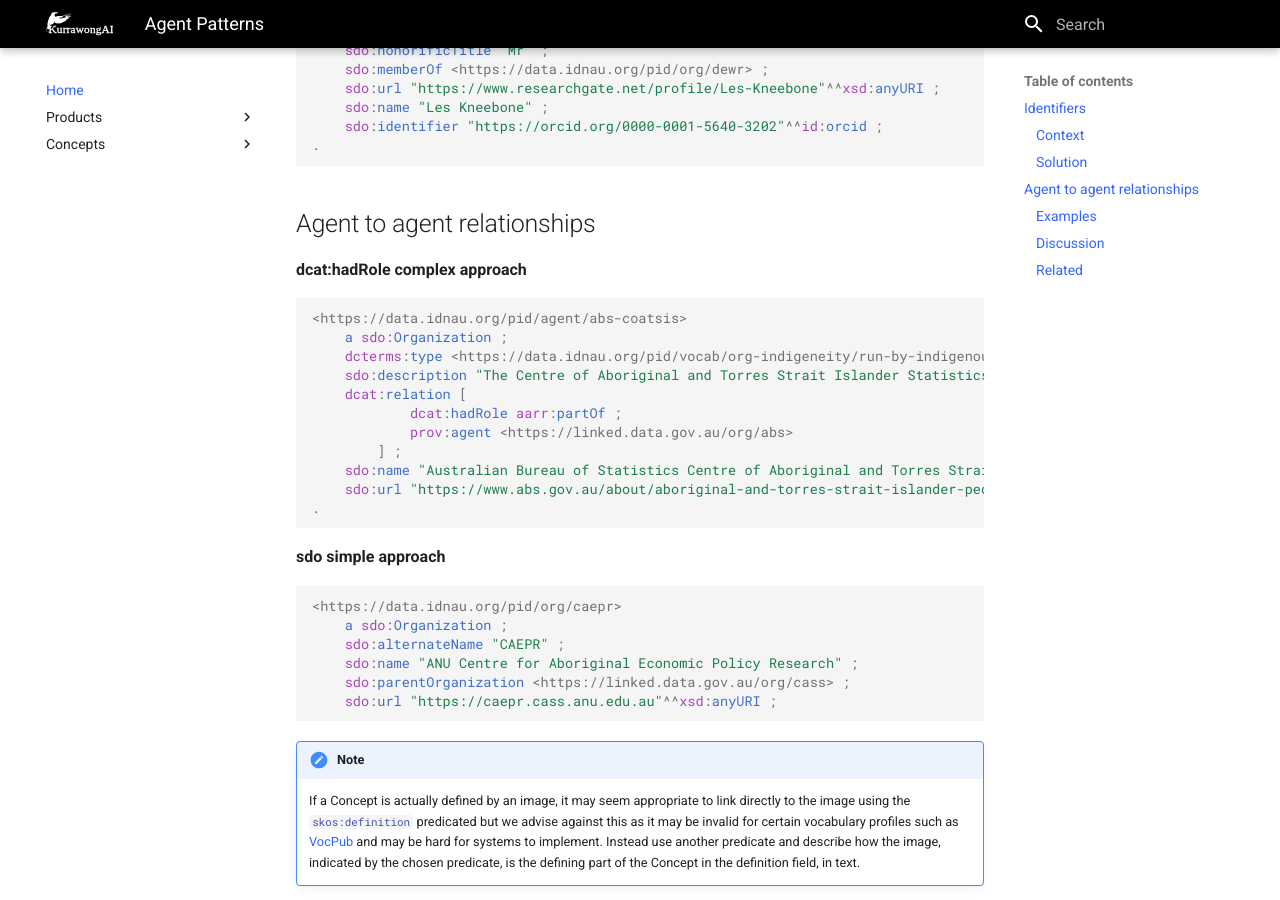
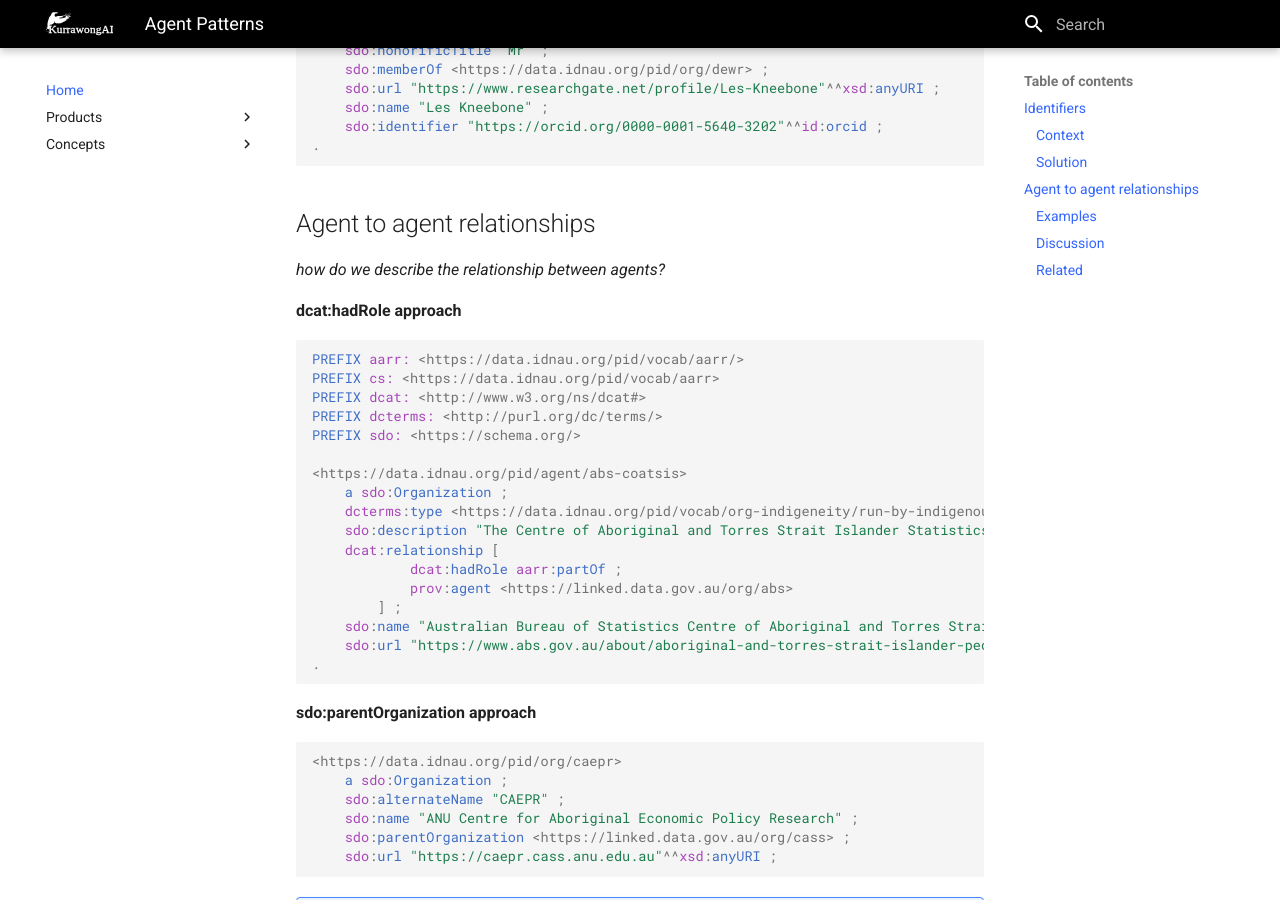
Before and after one commit to Kurrawong/docs, an MkDocs documentation site: the page built from docs/concepts/agents/patterns.md, in a window 1280 px wide and 900 px high, scrolled down 1778 px. Built offline with MkDocs 1.6.1 and Material for MkDocs 9.7.7, drawn with Linux system fonts in a browser that asks for light colours.

Commit message:
Merge remote-tracking branch 'origin/main'

````diff
--- a/docs/concepts/agents/patterns.md
+++ b/docs/concepts/agents/patterns.md
@@ -81,19 +81,24 @@ PREFIX sdo: <https://schema.org/>
 .
 ```
 
-
-
-
 ## Agent to agent relationships
 
-**dcat:hadRole complex approach**
+_how do we describe the relationship between agents?_
+
+**dcat:hadRole approach**
 
 ```turtle
+PREFIX aarr: <https://data.idnau.org/pid/vocab/aarr/>
+PREFIX cs: <https://data.idnau.org/pid/vocab/aarr>
+PREFIX dcat: <http://www.w3.org/ns/dcat#>
+PREFIX dcterms: <http://purl.org/dc/terms/>
+PREFIX sdo: <https://schema.org/>
+
 <https://data.idnau.org/pid/agent/abs-coatsis>
     a sdo:Organization ;
     dcterms:type <https://data.idnau.org/pid/vocab/org-indigeneity/run-by-indigenous-persons> ;
     sdo:description "The Centre of Aboriginal and Torres Strait Islander Statistics (CoATSIS) has a leadership and coordination role for national statistical activity about Aboriginal and Torres Strait Islander peoples. They engage with communities across a range of statistical activities and outputs such as the Aboriginal and Torres Strait Islander health and social surveys, the five-yearly Census, administrative data, and data integration projects."@en ;
-    dcat:relation [
+    dcat:relationship [
             dcat:hadRole aarr:partOf ;
             prov:agent <https://linked.data.gov.au/org/abs>
         ] ;
@@ -102,7 +107,7 @@ PREFIX sdo: <https://schema.org/>
 .
 ```
 
-**sdo simple approach**
+**sdo:parentOrganization approach**
 ```turtle
 <https://data.idnau.org/pid/org/caepr>
     a sdo:Organization ;
@@ -111,6 +116,8 @@ PREFIX sdo: <https://schema.org/>
     sdo:parentOrganization <https://linked.data.gov.au/org/cass> ;
     sdo:url "https://caepr.cass.anu.edu.au"^^xsd:anyURI ;
 ```
+
+
 
 
 !!! note
````
